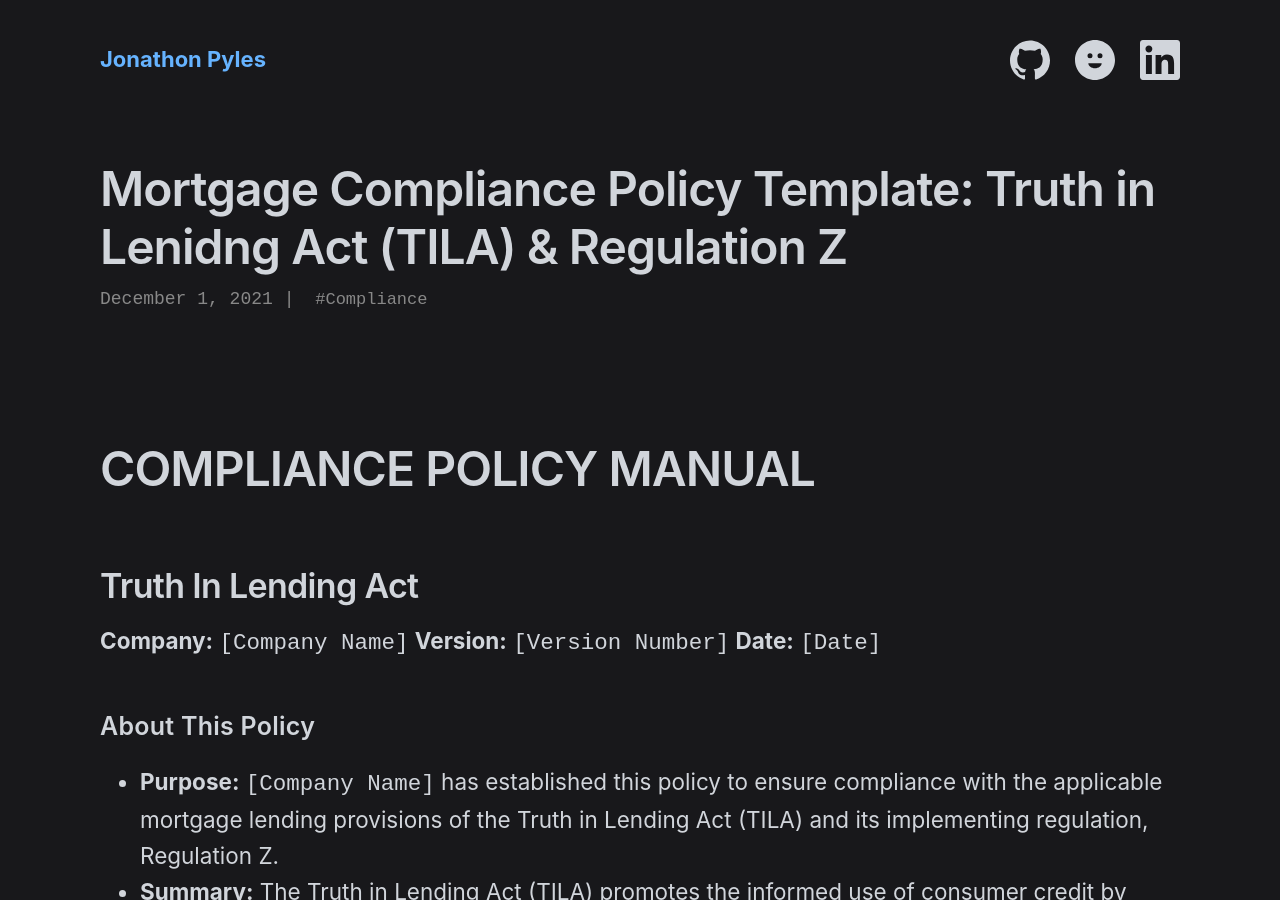
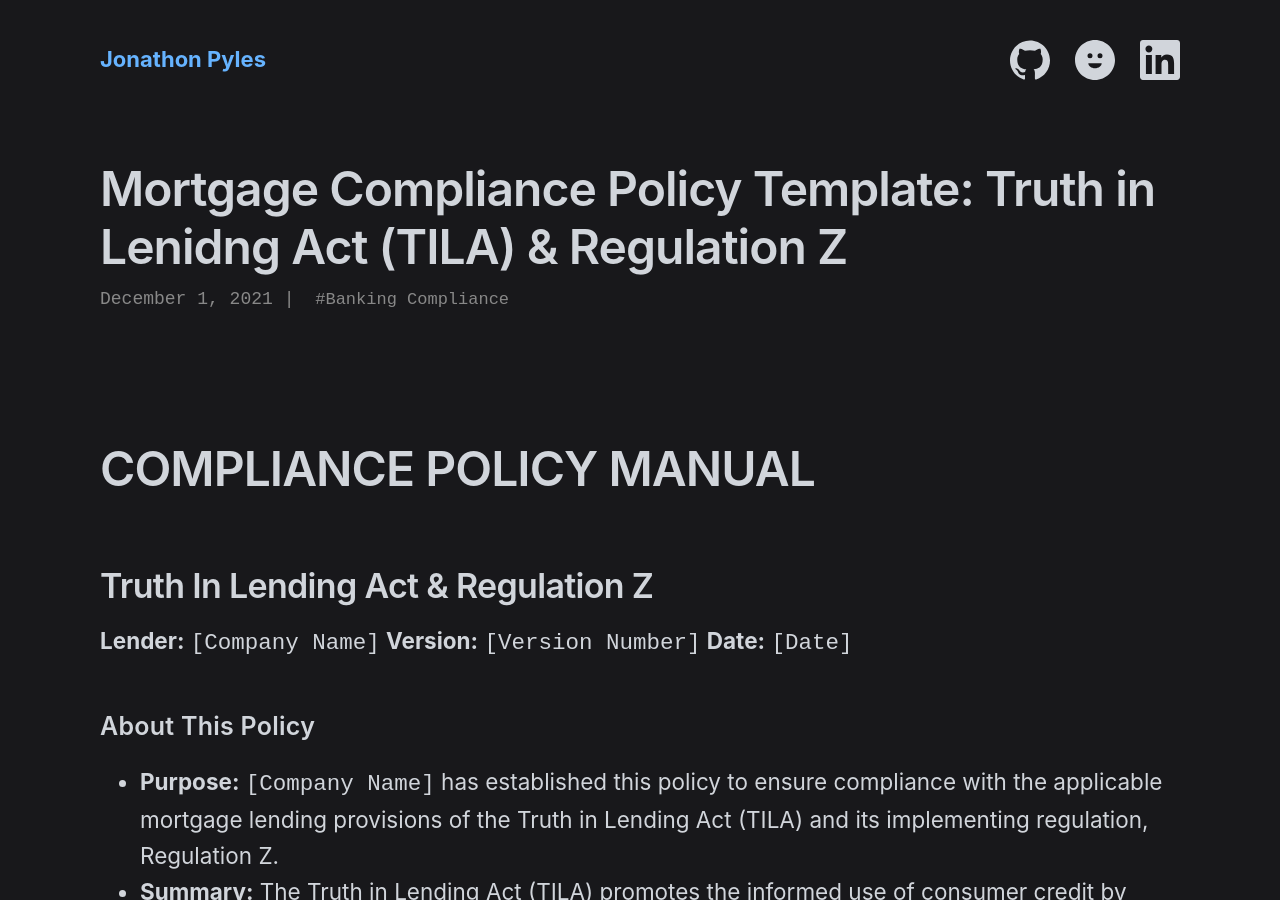
Before and after one commit to JNPyles/JNPyles.github.io, a Jekyll site: the page built from _posts/2021/2021-12-01-tila-policy-template.md, in a window 1280 px wide and 900 px high. Built offline with Jekyll 4.4.1, drawn with Linux system fonts in a browser that asks for light colours; nearby versions of some CDN libraries.

Commit message:
Update 2021-12-01-tila-policy-template.md

```diff
--- a/_posts/2021/2021-12-01-tila-policy-template.md
+++ b/_posts/2021/2021-12-01-tila-policy-template.md
@@ -1,12 +1,12 @@
 ---
 title: "Mortgage Compliance Policy Template: Truth in Lenidng Act (TILA) & Regulation Z"
 date: 2021-12-01
-tags: [Compliance]
+tags: [Banking Compliance]
 ---
 
 # COMPLIANCE POLICY MANUAL
-## Truth In Lending Act
-**Company:** `[Company Name]`
+## Truth In Lending Act & Regulation Z
+**Lender:** `[Company Name]`
 **Version:** `[Version Number]`
 **Date:** `[Date]`
 
```
